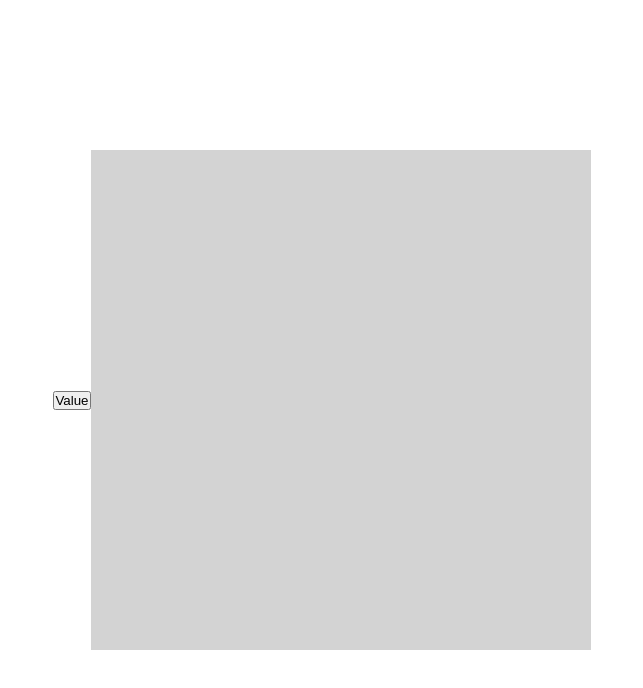
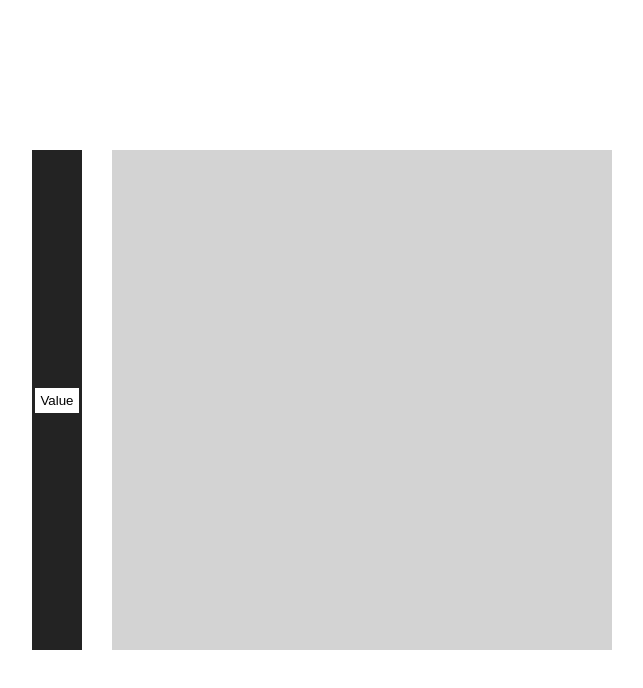
Before and after one commit to Mmaz19/ETCH-A-SKETCH, a plain HTML site: page index.html in a window 1280 px wide. Shown: the whole page, without its empty margins (318-961 px from the left). Drawn offline with Linux system fonts and the light colour scheme.

Commit message:
setred the btton for changing grid

```diff
--- a/style.css
+++ b/style.css
@@ -17,3 +17,17 @@ body{
     height: 500px;
     display: grid;
 }
+.column-left{
+    height: 500px;
+    width: 50px;
+    margin-right: 30px;
+    display: flex;
+    justify-content: center;
+    align-items: center;
+    background-color: rgb(35, 35, 35);
+}
+#changeGrid{
+    background-color: #fff ;
+    border: none;
+    padding: 5px;
+}
```
Also changed, not shown: app.js (+6 -3 lines).
